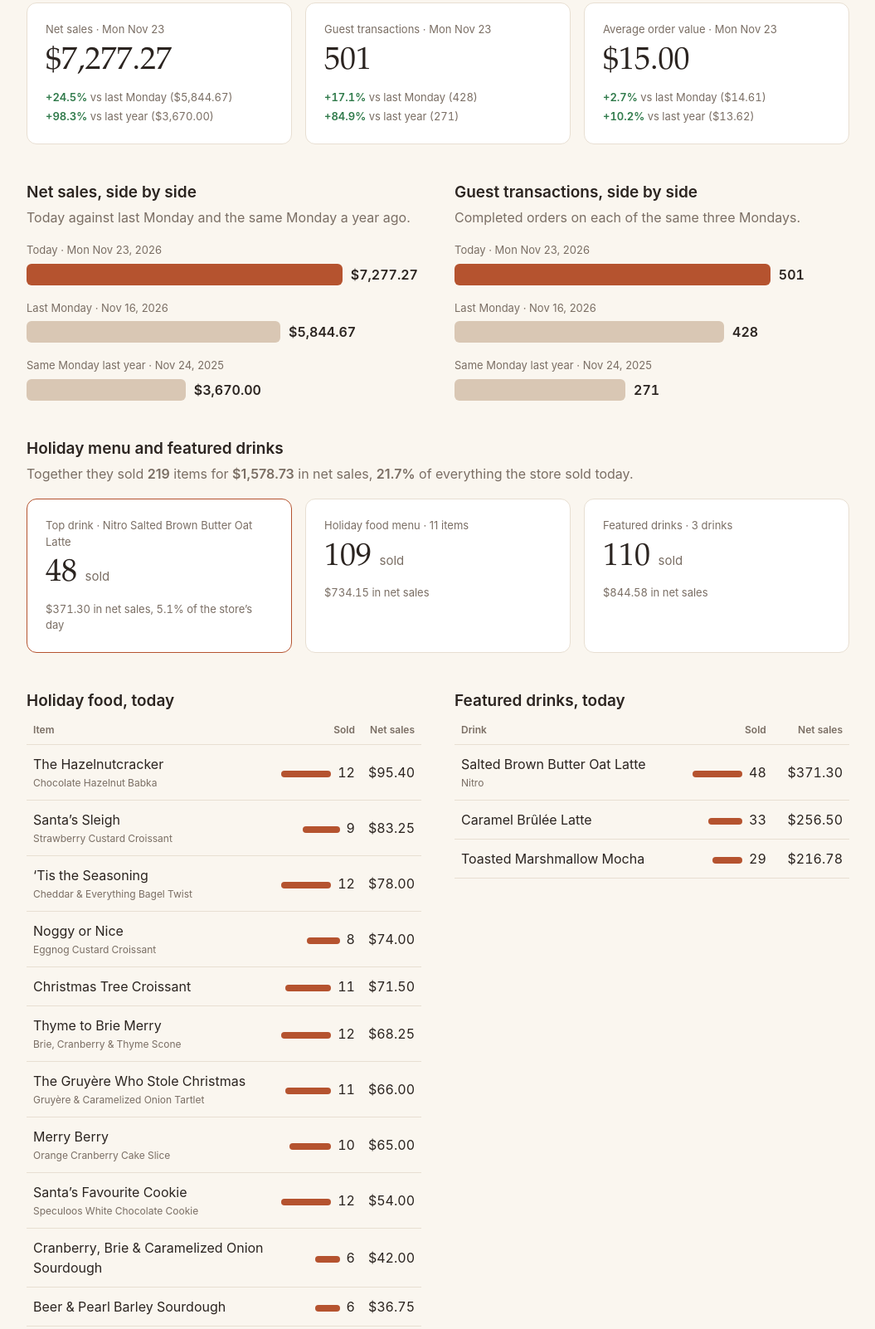
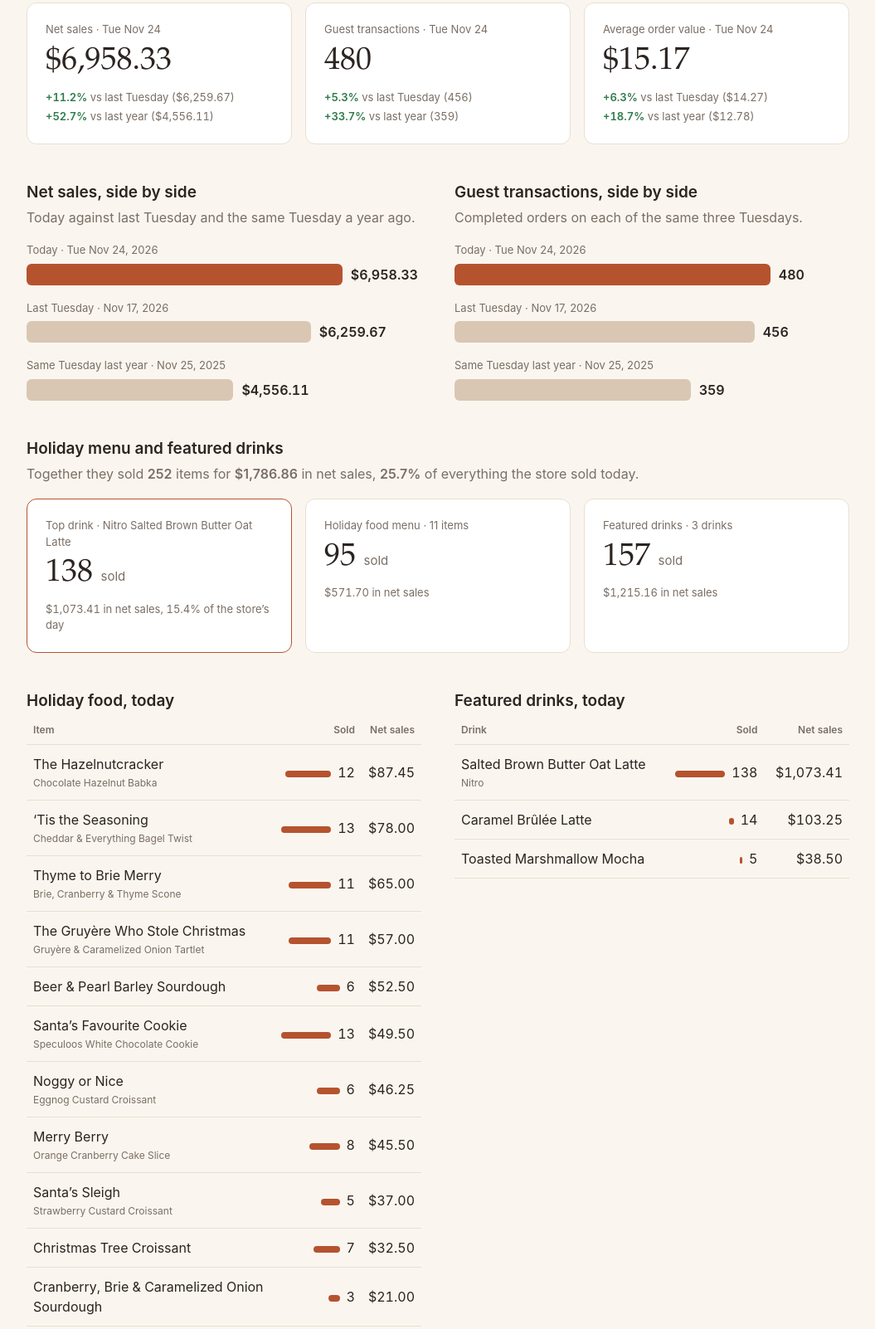
Before and after one commit to mikaelag1234/dailyp5tracking, a plain HTML site: page index.html in a window 1280 px wide. Shown: the part 239-1841 px from the top of the page at 83% size, without its empty margins (112-1167 px from the left). Drawn offline with Linux system fonts and the light colour scheme.

Commit message:
Update to Tuesday Nov 24 full-day numbers

```diff
--- a/index.html
+++ b/index.html
@@ -62,53 +62,53 @@
 <main class="wrap">
   <header>
     <p class="eyebrow">Purebread Mount Pleasant · 5 E 5th Ave, Vancouver</p>
-    <h1>Monday, November 23, 2026 sales</h1>
-    <p class="lede">Net sales hit <b>$7,277.27</b> on <b>501</b> guest transactions: <span class="up">+24.5%</span> vs last Monday and <span class="up">+98.3%</span> vs the same Monday last year.</p>
+    <h1>Tuesday, November 24, 2026 sales</h1>
+    <p class="lede">Net sales hit <b>$6,958.33</b> on <b>480</b> guest transactions: <span class="up">+11.2%</span> vs last Tuesday and <span class="up">+52.7%</span> vs the same Tuesday last year.</p>
   </header>
   <section class="cards">
-    <div class="card"><p class="card-label">Net sales · Mon Nov 23</p><p class="big">$7,277.27</p><p class="cmp"><span class="up">+24.5%</span> vs last Monday ($5,844.67)</p><p class="cmp"><span class="up">+98.3%</span> vs last year ($3,670.00)</p></div>
-    <div class="card"><p class="card-label">Guest transactions · Mon Nov 23</p><p class="big">501</p><p class="cmp"><span class="up">+17.1%</span> vs last Monday (428)</p><p class="cmp"><span class="up">+84.9%</span> vs last year (271)</p></div>
-    <div class="card"><p class="card-label">Average order value · Mon Nov 23</p><p class="big">$15.00</p><p class="cmp"><span class="up">+2.7%</span> vs last Monday ($14.61)</p><p class="cmp"><span class="up">+10.2%</span> vs last year ($13.62)</p></div>
+    <div class="card"><p class="card-label">Net sales · Tue Nov 24</p><p class="big">$6,958.33</p><p class="cmp"><span class="up">+11.2%</span> vs last Tuesday ($6,259.67)</p><p class="cmp"><span class="up">+52.7%</span> vs last year ($4,556.11)</p></div>
+    <div class="card"><p class="card-label">Guest transactions · Tue Nov 24</p><p class="big">480</p><p class="cmp"><span class="up">+5.3%</span> vs last Tuesday (456)</p><p class="cmp"><span class="up">+33.7%</span> vs last year (359)</p></div>
+    <div class="card"><p class="card-label">Average order value · Tue Nov 24</p><p class="big">$15.17</p><p class="cmp"><span class="up">+6.3%</span> vs last Tuesday ($14.27)</p><p class="cmp"><span class="up">+18.7%</span> vs last year ($12.78)</p></div>
   </section>
   <section class="grid2">
-    <div><h2>Net sales, side by side</h2><p class="sub">Today against last Monday and the same Monday a year ago.</p><div class="bars">
-<div><p class="bar-label">Today · Mon Nov 23, 2026</p><div class="bar-row"><div class="bar today" style="width:80.0%"></div><span class="bar-val">$7,277.27</span></div></div>
-<div><p class="bar-label">Last Monday · Nov 16, 2026</p><div class="bar-row"><div class="bar" style="width:64.3%"></div><span class="bar-val">$5,844.67</span></div></div>
-<div><p class="bar-label">Same Monday last year · Nov 24, 2025</p><div class="bar-row"><div class="bar" style="width:40.3%"></div><span class="bar-val">$3,670.00</span></div></div>
+    <div><h2>Net sales, side by side</h2><p class="sub">Today against last Tuesday and the same Tuesday a year ago.</p><div class="bars">
+<div><p class="bar-label">Today · Tue Nov 24, 2026</p><div class="bar-row"><div class="bar today" style="width:80.0%"></div><span class="bar-val">$6,958.33</span></div></div>
+<div><p class="bar-label">Last Tuesday · Nov 17, 2026</p><div class="bar-row"><div class="bar" style="width:72.0%"></div><span class="bar-val">$6,259.67</span></div></div>
+<div><p class="bar-label">Same Tuesday last year · Nov 25, 2025</p><div class="bar-row"><div class="bar" style="width:52.4%"></div><span class="bar-val">$4,556.11</span></div></div>
     </div></div>
-    <div><h2>Guest transactions, side by side</h2><p class="sub">Completed orders on each of the same three Mondays.</p><div class="bars">
-<div><p class="bar-label">Today · Mon Nov 23, 2026</p><div class="bar-row"><div class="bar today" style="width:80.0%"></div><span class="bar-val">501</span></div></div>
-<div><p class="bar-label">Last Monday · Nov 16, 2026</p><div class="bar-row"><div class="bar" style="width:68.3%"></div><span class="bar-val">428</span></div></div>
-<div><p class="bar-label">Same Monday last year · Nov 24, 2025</p><div class="bar-row"><div class="bar" style="width:43.3%"></div><span class="bar-val">271</span></div></div>
+    <div><h2>Guest transactions, side by side</h2><p class="sub">Completed orders on each of the same three Tuesdays.</p><div class="bars">
+<div><p class="bar-label">Today · Tue Nov 24, 2026</p><div class="bar-row"><div class="bar today" style="width:80.0%"></div><span class="bar-val">480</span></div></div>
+<div><p class="bar-label">Last Tuesday · Nov 17, 2026</p><div class="bar-row"><div class="bar" style="width:76.0%"></div><span class="bar-val">456</span></div></div>
+<div><p class="bar-label">Same Tuesday last year · Nov 25, 2025</p><div class="bar-row"><div class="bar" style="width:59.8%"></div><span class="bar-val">359</span></div></div>
     </div></div>
   </section>
   <section>
     <h2>Holiday menu and featured drinks</h2>
-    <p class="sub">Together they sold <b>219</b> items for <b>$1,578.73</b> in net sales, <b>21.7%</b> of everything the store sold today.</p>
+    <p class="sub">Together they sold <b>252</b> items for <b>$1,786.86</b> in net sales, <b>25.7%</b> of everything the store sold today.</p>
     <div class="cards">
-      <div class="card star"><p class="card-label">Top drink · Nitro Salted Brown Butter Oat Latte</p><p class="big">48 <small>sold</small></p><p class="cmp">$371.30 in net sales, 5.1% of the store’s day</p></div>
-      <div class="card"><p class="card-label">Holiday food menu · 11 items</p><p class="big">109 <small>sold</small></p><p class="cmp">$734.15 in net sales</p></div>
-      <div class="card"><p class="card-label">Featured drinks · 3 drinks</p><p class="big">110 <small>sold</small></p><p class="cmp">$844.58 in net sales</p></div>
+      <div class="card star"><p class="card-label">Top drink · Nitro Salted Brown Butter Oat Latte</p><p class="big">138 <small>sold</small></p><p class="cmp">$1,073.41 in net sales, 15.4% of the store’s day</p></div>
+      <div class="card"><p class="card-label">Holiday food menu · 11 items</p><p class="big">95 <small>sold</small></p><p class="cmp">$571.70 in net sales</p></div>
+      <div class="card"><p class="card-label">Featured drinks · 3 drinks</p><p class="big">157 <small>sold</small></p><p class="cmp">$1,215.16 in net sales</p></div>
     </div>
   </section>
   <section class="grid2">
     <div><h2>Holiday food, today</h2><div class="tablewrap"><table><thead><tr><th>Item</th><th class="num">Sold</th><th class="num">Net sales</th></tr></thead><tbody>
-<tr><td>The Hazelnutcracker<span class="desc">Chocolate Hazelnut Babka</span></td><td class="num"><span class="mini" style="width:60px"></span>12</td><td class="num">$95.40</td></tr>
-<tr><td>Santa’s Sleigh<span class="desc">Strawberry Custard Croissant</span></td><td class="num"><span class="mini" style="width:45px"></span>9</td><td class="num">$83.25</td></tr>
-<tr><td>‘Tis the Seasoning<span class="desc">Cheddar &amp; Everything Bagel Twist</span></td><td class="num"><span class="mini" style="width:60px"></span>12</td><td class="num">$78.00</td></tr>
-<tr><td>Noggy or Nice<span class="desc">Eggnog Custard Croissant</span></td><td class="num"><span class="mini" style="width:40px"></span>8</td><td class="num">$74.00</td></tr>
-<tr><td>Christmas Tree Croissant</td><td class="num"><span class="mini" style="width:55px"></span>11</td><td class="num">$71.50</td></tr>
-<tr><td>Thyme to Brie Merry<span class="desc">Brie, Cranberry &amp; Thyme Scone</span></td><td class="num"><span class="mini" style="width:60px"></span>12</td><td class="num">$68.25</td></tr>
-<tr><td>The Gruyère Who Stole Christmas<span class="desc">Gruyère &amp; Caramelized Onion Tartlet</span></td><td class="num"><span class="mini" style="width:55px"></span>11</td><td class="num">$66.00</td></tr>
-<tr><td>Merry Berry<span class="desc">Orange Cranberry Cake Slice</span></td><td class="num"><span class="mini" style="width:50px"></span>10</td><td class="num">$65.00</td></tr>
-<tr><td>Santa’s Favourite Cookie<span class="desc">Speculoos White Chocolate Cookie</span></td><td class="num"><span class="mini" style="width:60px"></span>12</td><td class="num">$54.00</td></tr>
-<tr><td>Cranberry, Brie &amp; Caramelized Onion Sourdough</td><td class="num"><span class="mini" style="width:30px"></span>6</td><td class="num">$42.00</td></tr>
-<tr><td>Beer &amp; Pearl Barley Sourdough</td><td class="num"><span class="mini" style="width:30px"></span>6</td><td class="num">$36.75</td></tr>
+<tr><td>The Hazelnutcracker<span class="desc">Chocolate Hazelnut Babka</span></td><td class="num"><span class="mini" style="width:55px"></span>12</td><td class="num">$87.45</td></tr>
+<tr><td>‘Tis the Seasoning<span class="desc">Cheddar &amp; Everything Bagel Twist</span></td><td class="num"><span class="mini" style="width:60px"></span>13</td><td class="num">$78.00</td></tr>
+<tr><td>Thyme to Brie Merry<span class="desc">Brie, Cranberry &amp; Thyme Scone</span></td><td class="num"><span class="mini" style="width:51px"></span>11</td><td class="num">$65.00</td></tr>
+<tr><td>The Gruyère Who Stole Christmas<span class="desc">Gruyère &amp; Caramelized Onion Tartlet</span></td><td class="num"><span class="mini" style="width:51px"></span>11</td><td class="num">$57.00</td></tr>
+<tr><td>Beer &amp; Pearl Barley Sourdough</td><td class="num"><span class="mini" style="width:28px"></span>6</td><td class="num">$52.50</td></tr>
+<tr><td>Santa’s Favourite Cookie<span class="desc">Speculoos White Chocolate Cookie</span></td><td class="num"><span class="mini" style="width:60px"></span>13</td><td class="num">$49.50</td></tr>
+<tr><td>Noggy or Nice<span class="desc">Eggnog Custard Croissant</span></td><td class="num"><span class="mini" style="width:28px"></span>6</td><td class="num">$46.25</td></tr>
+<tr><td>Merry Berry<span class="desc">Orange Cranberry Cake Slice</span></td><td class="num"><span class="mini" style="width:37px"></span>8</td><td class="num">$45.50</td></tr>
+<tr><td>Santa’s Sleigh<span class="desc">Strawberry Custard Croissant</span></td><td class="num"><span class="mini" style="width:23px"></span>5</td><td class="num">$37.00</td></tr>
+<tr><td>Christmas Tree Croissant</td><td class="num"><span class="mini" style="width:32px"></span>7</td><td class="num">$32.50</td></tr>
+<tr><td>Cranberry, Brie &amp; Caramelized Onion Sourdough</td><td class="num"><span class="mini" style="width:14px"></span>3</td><td class="num">$21.00</td></tr>
 </tbody></table></div></div>
     <div><h2>Featured drinks, today</h2><div class="tablewrap"><table><thead><tr><th>Drink</th><th class="num">Sold</th><th class="num">Net sales</th></tr></thead><tbody>
-<tr><td>Salted Brown Butter Oat Latte<span class="desc">Nitro</span></td><td class="num"><span class="mini" style="width:60px"></span>48</td><td class="num">$371.30</td></tr>
-<tr><td>Caramel Brûlée Latte</td><td class="num"><span class="mini" style="width:41px"></span>33</td><td class="num">$256.50</td></tr>
-<tr><td>Toasted Marshmallow Mocha</td><td class="num"><span class="mini" style="width:36px"></span>29</td><td class="num">$216.78</td></tr>
+<tr><td>Salted Brown Butter Oat Latte<span class="desc">Nitro</span></td><td class="num"><span class="mini" style="width:60px"></span>138</td><td class="num">$1,073.41</td></tr>
+<tr><td>Caramel Brûlée Latte</td><td class="num"><span class="mini" style="width:6px"></span>14</td><td class="num">$103.25</td></tr>
+<tr><td>Toasted Marshmallow Mocha</td><td class="num"><span class="mini" style="width:3px"></span>5</td><td class="num">$38.50</td></tr>
 </tbody></table></div></div>
   </section>
   <details>
@@ -118,11 +118,11 @@
       <li>Net sales are sales after discounts, comps and returns, before tax and tips. Gift card sales are not included.</li>
       <li>Guest transactions are completed orders in Square, counted once per order.</li>
       <li>Average order value is sales per order before discounts.</li>
-      <li>The last-year comparison uses Monday, November 24, 2025 so it lines up weekday to weekday.</li>
+      <li>The last-year comparison uses Tuesday, November 25, 2025 so it lines up weekday to weekday.</li>
       <li>Two holiday sourdoughs ring through the POS under two different names each. They are combined here.</li>
     </ul>
   </details>
-  <footer>Snapshot of Square data as of Monday, November 23, 2026, 9:33 PM PT, after close. This page does not update automatically.</footer>
+  <footer>Snapshot of Square data as of Tuesday, November 24, 2026, 7:17 PM PT, after close. This page does not update automatically.</footer>
 </main>
 </body>
 </html>
```
